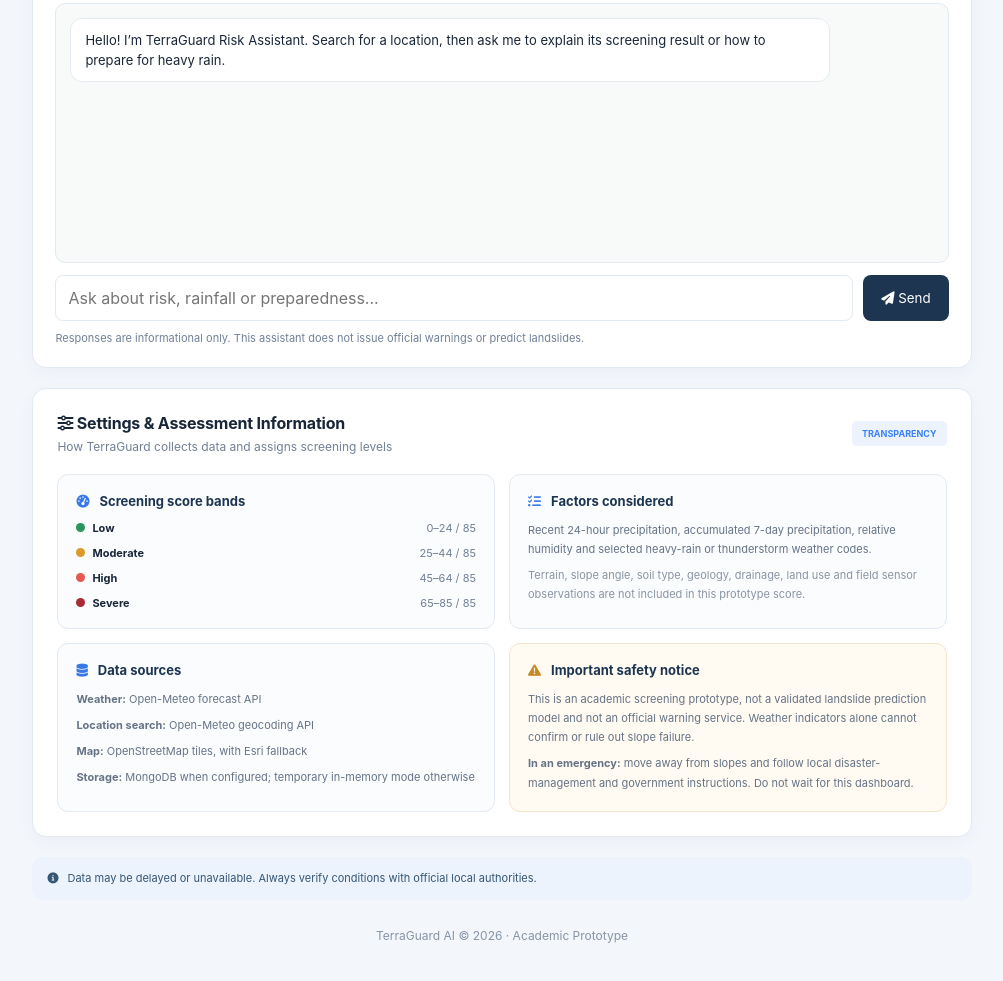
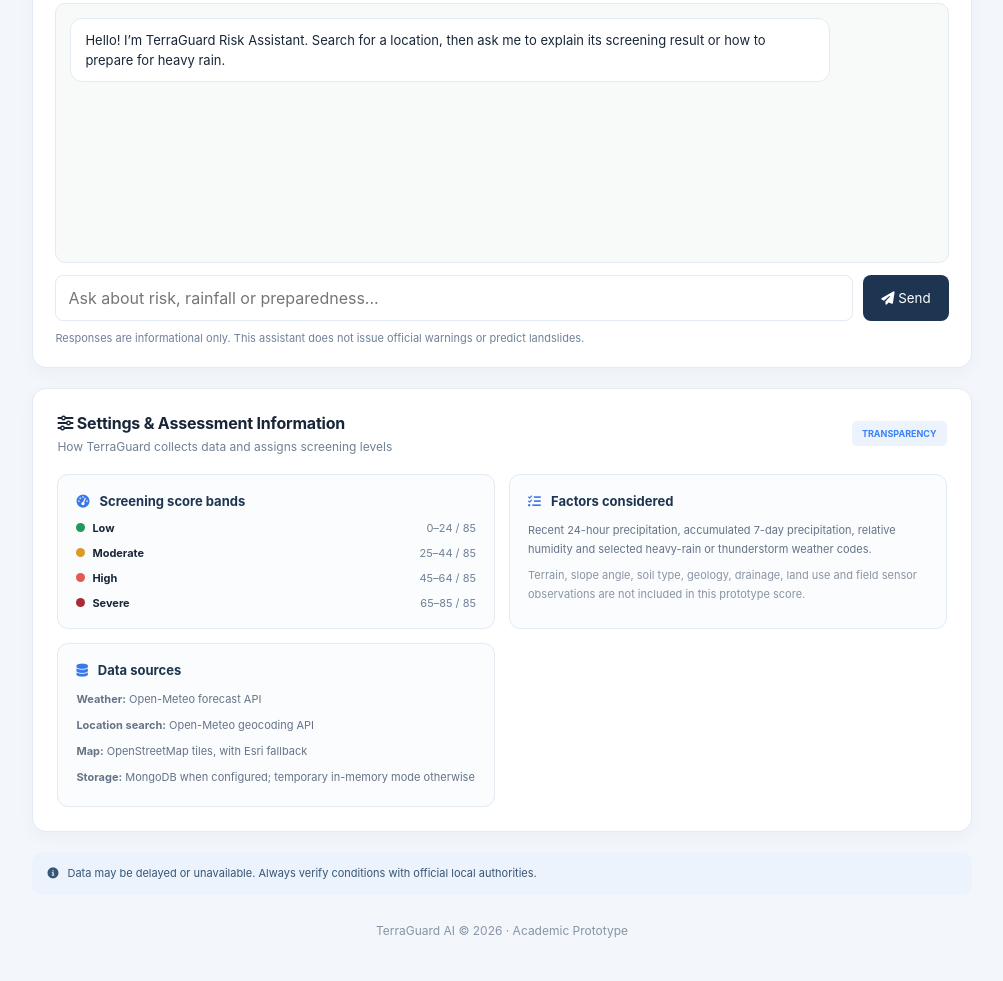
Before and after one commit to Samruddha0407/TerraGuard-AI, a plain HTML site: page frontend/dashboard.html in a window 1280 px wide. Shown: the part 2237-3218 px from the top of the page, without its empty margins (270-1273 px from the left). Drawn offline with nearby package versions, Linux system fonts and the light colour scheme; no server answers.

Commit message:
Update TerraGuard AI dashboard

```diff
--- a/frontend/dashboard.html
+++ b/frontend/dashboard.html
@@ -540,11 +540,6 @@
                     <p><strong>Map:</strong> OpenStreetMap tiles, with Esri fallback</p>
                     <p><strong>Storage:</strong> MongoDB when configured; temporary in-memory mode otherwise</p>
                 </article>
-                <article class="info-card caution-card">
-                    <h4><i class="fa-solid fa-triangle-exclamation"></i> Important safety notice</h4>
-                    <p>This is an academic screening prototype, not a validated landslide prediction model and not an official warning service. Weather indicators alone cannot confirm or rule out slope failure.</p>
-                    <p><strong>In an emergency:</strong> move away from slopes and follow local disaster-management and government instructions. Do not wait for this dashboard.</p>
-                </article>
             </div>
         </section>
 
```
